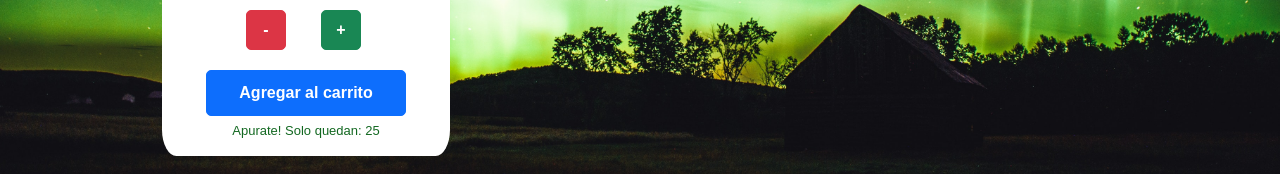
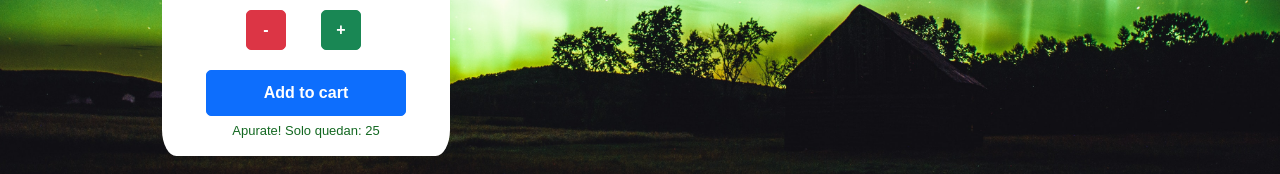
Before and after one commit to Gerba7/Borealis-Longobardi, a React (Create React App) app: page /itemlist/0 in a window 1280 px wide. Shown: the part 579-753 px from the top of the page. Built offline with nearby package versions, Linux system fonts and the light colour scheme; a web font is replaced by a local one.

Commit message:
Sincronizar Counter

```diff
--- a/src/App.css
+++ b/src/App.css
@@ -86,6 +86,10 @@ align-items: center;
   margin-bottom: 5px;
 }
 
+.cartplus:hover{
+  color: black;
+}
+
 .stock {
   font-size: small;
   font-weight: 500;
--- a/src/components/Item.js
+++ b/src/components/Item.js
@@ -12,7 +12,7 @@ const Item = ({beer}) => {
             <img src={beer.pictureUrl} alt={beer.title} />
             <div>
                 <h5>{beer.title}</h5>
-                <Link key={beer.id} to={`/itemlist/${beer.id}`} activeClassName="navLink" className="Option"><button className="btn btn-dark">Buy</button></Link>
+                <Link key={beer.id} to={`/itemlist/${beer.id}`} activeClassName="navLink" className="Option"><button className="btn cartplus btn-dark">Buy</button></Link>
             </div>
         </div>
 
--- a/src/components/ItemCount.js
+++ b/src/components/ItemCount.js
@@ -1,9 +1,12 @@
 import { useState } from 'react';
+import { NavLink } from 'react-router-dom';
 
-const ItemCount = ({stock, initial, setCart}) => {
+const ItemCount = ({stock, initial, setCart, cart}) => {
 
 
     const [count, setCount] = useState(parseInt(initial));
+    const [button, setButton] = useState(true)
+
 
     const restar = () => {
         if(count <= 0) {
@@ -21,12 +24,11 @@ const ItemCount = ({stock, initial, setCart}) => {
         }
     }
 
-    const onAddToCart = () => {
+    const addToCart = () => {
         setCart(count)
         setCount(0)
-
+        setButton(false)
     }
-
 
 
     return(
@@ -34,8 +36,9 @@ const ItemCount = ({stock, initial, setCart}) => {
             <h5 className="text-center mt-1">{count}</h5>
             <button className="btn count btn-danger" onClick={restar}>-</button>
             <button className="btn count btn-success" onClick={sumar}>+</button>
-            <button className="btn cartplus btn-primary" onClick={onAddToCart}>Agregar al carrito</button>
-            <p className="stock text-center">Apurate! Solo quedan: {stock-count}</p>
+            { button ? <button className="btn cartplus btn-primary" onClick={() => addToCart()}>Add to cart</button> :
+                <NavLink to="/cart"><button className="btn cartplus btn-secondary">Go to cart</button></NavLink> }
+            <p className="stock text-center">Apurate! Solo quedan: {stock-count-cart}</p>
         </div>
     );
 
--- a/src/components/ItemDetail.js
+++ b/src/components/ItemDetail.js
@@ -1,8 +1,10 @@
+import { useState } from 'react';
 import ItemCount from './ItemCount';
 
 const ItemDetail = ({details}) => {
 
-   /* const [cart, setCart] = useState()*/
+    const [cart, setCart] = useState(0)
+    console.log(cart)
 
 
     return(
@@ -15,7 +17,7 @@ const ItemDetail = ({details}) => {
                     <p>{details.description}</p>
                     <h6>{details.price}</h6>
                 </div>
-                <ItemCount stock={details.stock} initial="0"/>
+                <ItemCount setCart={setCart} cart={cart} stock={details.stock} initial="0"/>
             </div>
         </div>
     )
```
